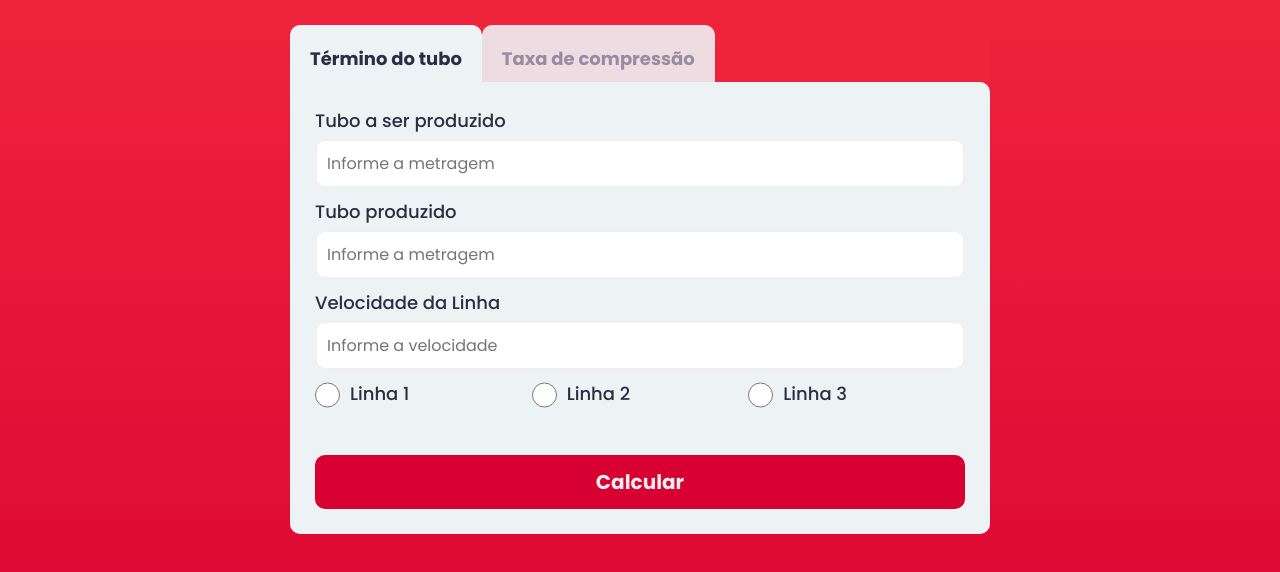
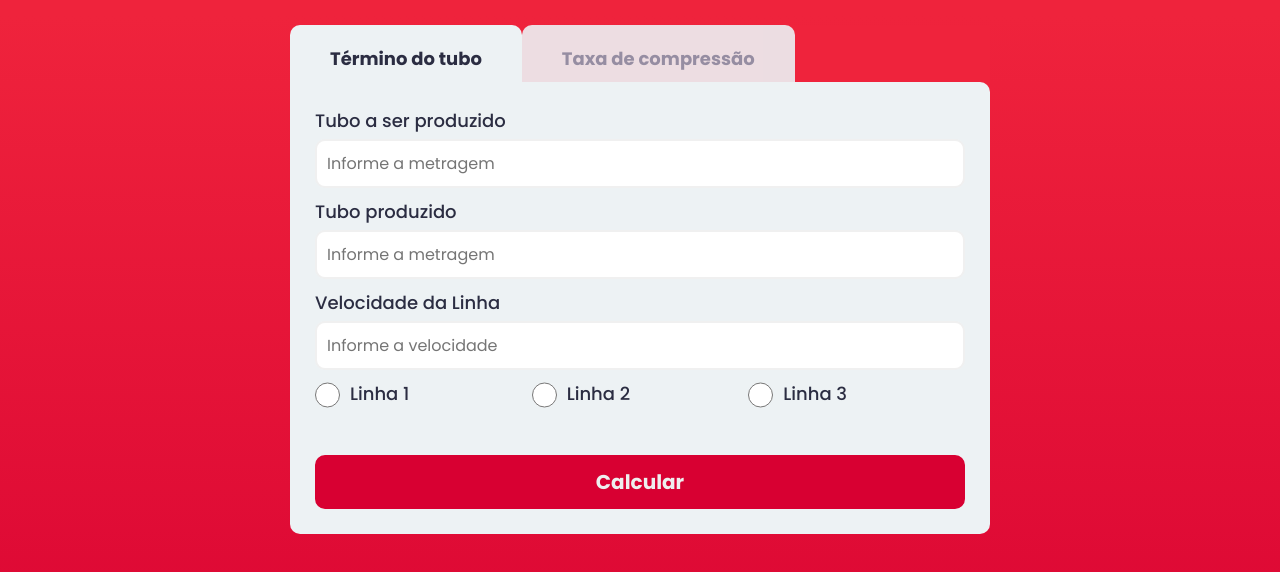
Before and after one commit to Ian-FS/calcula-facil-react, a React (Vite) app: page / in a window 1280 px wide. Shown: the top 572 px of the page. Built offline with nearby package versions, Linux system fonts and the light colour scheme.

Commit message:
atualizado estilo do componente Header

```diff
--- a/src/components/Header/Header.scss
+++ b/src/components/Header/Header.scss
@@ -28,15 +28,15 @@ header {
                 font-weight: 700;
                 text-decoration: none;
                 color: inherit;
+                padding: 20px;
                 &:hover {
                     color: #d80032;
                 }
-                // &:focus {
-                //     color: #d80032;
-                //     li {
-                //         opacity: 100%;
-                //     }
-                // }
+            }
+            @media only screen and (max-width: 490px) {
+                a {
+                    padding: 0px;
+                }
             }
         }
     }
```
